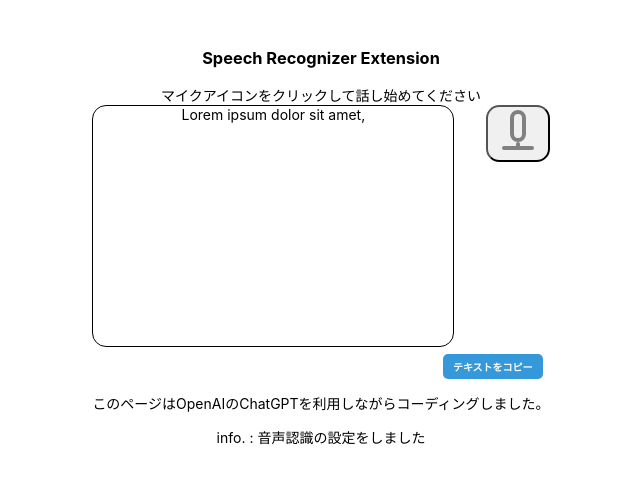
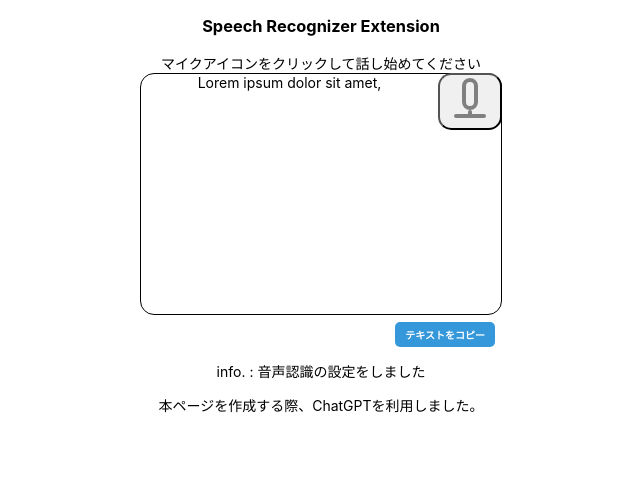
Before and after one commit to sgtao/speech-reco-extension, a React (Vite) app: page / in a window 1280 px wide. Shown: the top 484 px of the page, without its empty margins (319-959 px from the left). Built offline with nearby package versions, Linux system fonts and the light colour scheme.

Commit message:
update pages/SpeechReco for adjust contents width

```diff
--- a/src/App.css
+++ b/src/App.css
@@ -1,6 +1,6 @@
 #root {
   max-width: 1280px;
   margin: 0 auto;
-  padding: 2rem;
+  /* padding: 2rem; */
   text-align: center;
 }
--- a/src/components/PageMain.css
+++ b/src/components/PageMain.css
@@ -21,6 +21,7 @@
   height: 80%;
   min-height: 240px;
   max-width: 360px;
+  min-width: 360px;
   border: 1px solid;
   border-radius: 1em;
 }
--- a/src/index.css
+++ b/src/index.css
@@ -2,7 +2,7 @@ body {
   margin: 0 auto;
   padding: 0;
   height: 100vh;
-  min-width: 240px;
+  min-width: 400px;
   display: flex;
   font-family: Inter, system-ui, Avenir, Helvetica, Arial, sans-serif;
   font-size: 14px;
--- a/src/pages/SpeechRecoPage.css
+++ b/src/pages/SpeechRecoPage.css
@@ -1,5 +1,5 @@
 .container {
-    width: 90%;
+    width: 400px;
     height: 100%;
     display: block;
     position: relative;
@@ -9,7 +9,7 @@
   }
   .container main {
     height: 80%;
-    width: 90%;
+    width: 100%;
     margin: 0 auto;
     text-align: left;
     max-height: 320px;
--- a/src/pages/SpeechRecoPage.jsx
+++ b/src/pages/SpeechRecoPage.jsx
@@ -16,8 +16,8 @@ const SpeechRecoPage = () => {
                 <PageMain setInfoState={setInfoState}/>
             </main>
             <footer>
-                <p>このページはOpenAIのChatGPTを利用しながらコーディングしました。</p>
                 <p>info. : {infoState}</p>
+                <p>本ページを作成する際、ChatGPTを利用しました。</p>
             </footer>
         </div>
     )
```
